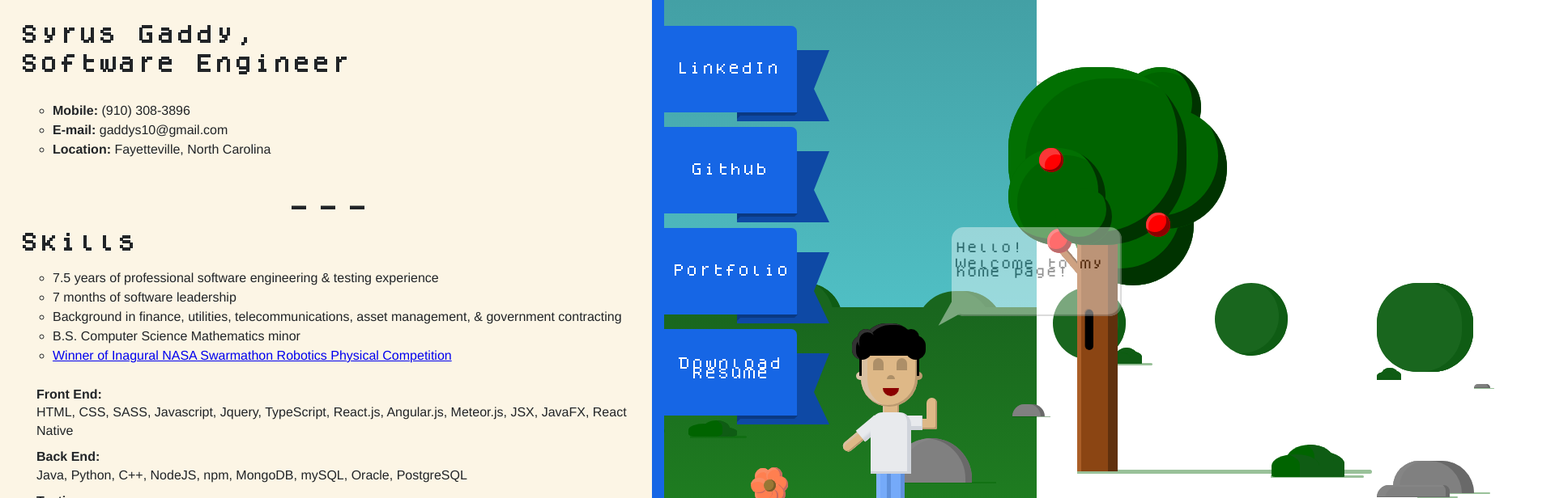
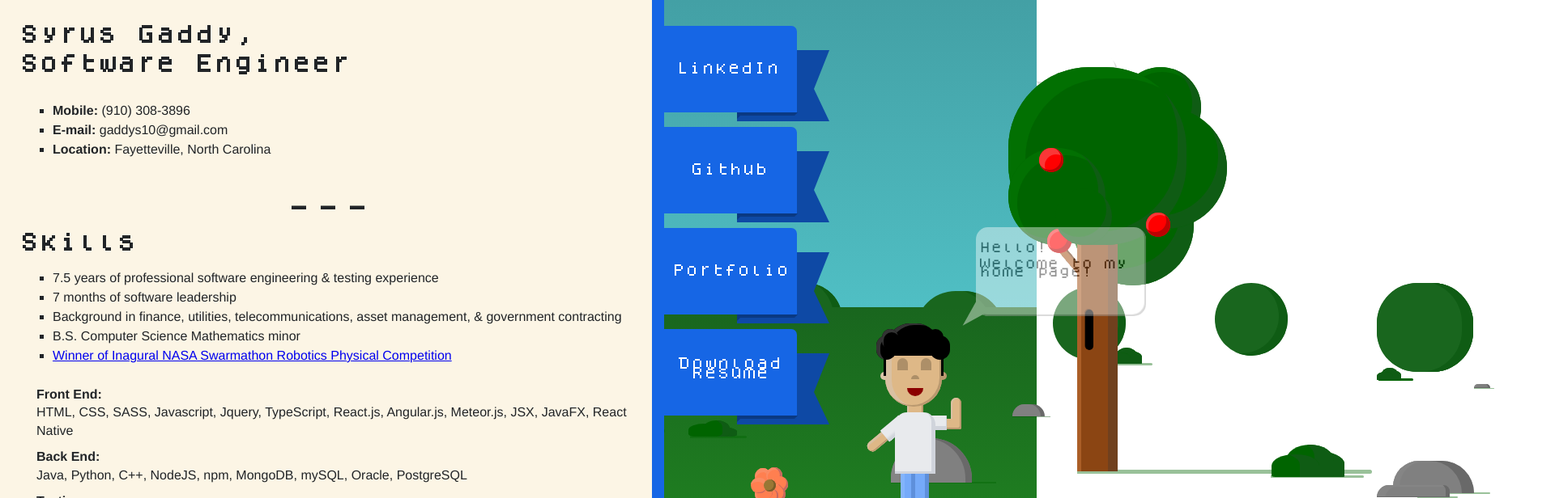
Before and after one commit to gaddys10/home-site, a React (Create React App) app: page / in a window 1280 px wide. Shown: the top 616 px of the page at 81% size, 1920 px wide, since content can reach past the window. Built offline with nearby package versions, Linux system fonts and the light colour scheme.

Commit message:
adjusted character styling and ground gradient

```diff
--- a/src/Components/Home/Character/Character.css
+++ b/src/Components/Home/Character/Character.css
@@ -1,6 +1,6 @@
 /*v CHARACTER v*/
 #character {
-    left: 675px;
+    left: 705px;
     top: 160px;
     transform: scale(1);
     z-index: 6;
@@ -304,7 +304,7 @@
     top: 356px;
     left: 425px;
     animation: rightArmBreathing 3s infinite;
-    box-shadow: inset -1px -2px 0px 0cap #ba996f
+    box-shadow: inset 0px -2px 0px 0cap #ba996f
 }
 
 @keyframes handWave {
@@ -315,7 +315,7 @@
         -o-transform: rotate(90deg);
         -ms-transform: rotate(90deg);
         transform: rotate(90deg);
-        box-shadow: inset -2px 2px 0px #ba996f;
+        box-shadow: inset -2px 2px 0px #ba996f, inset 1px -2px 0px 0px #d9c0a2;;
     }
 
     50%{
@@ -326,7 +326,7 @@
         -ms-transform: rotate(110deg);
         transform: rotate(110deg);
         left: 459px;
-        box-shadow: inset 0px .5px 0px 0cap #ba996f
+        box-shadow: inset 0px .5px 0px 0cap #ba996f, inset 2px -2px 0px 0px #d9c0a2;
 
     }
     100%{
@@ -336,7 +336,7 @@
         -o-transform: rotate(90deg);
         -ms-transform: rotate(90deg);
         transform: rotate(90deg);
-        box-shadow: inset -2px 2px 0px #ba996f;
+        box-shadow: inset -2px 2px 0px #ba996f, inset 1px -2px 0px 0px #d9c0a2;
     }
 }
 
@@ -364,7 +364,8 @@
     border-top-right-radius: 10px;
     animation: handWave .25s 7, rightForearmBreathing 3s infinite;
     -webkit-animation: handWave .3s 7, rightForearmBreathing 3s infinite;
-    box-shadow: inset -2px 2px 0px #ba996f;
+    box-shadow: inset -2px 2px 0px #ba996f, inset 1px -2px 0px 0px #d9c0a2;
+    z-index: -1;
 }
 
 @keyframes handWaveSafari {
@@ -478,7 +479,7 @@
     border-top-left-radius: 45px;
     border-bottom-left-radius: 15px;
     border-bottom-right-radius: 10px;
-        box-shadow: inset -3px -1px 0px 1px #9b7676, inset 3px 1px 0px 0px #b99a9a;
+    box-shadow: inset -3px -1px 0px 1px #9b7676, inset 3px 1px 0px 0px #b99a9a;
 
 }
 
--- a/src/Components/Home/TheGround/TheGround.css
+++ b/src/Components/Home/TheGround/TheGround.css
@@ -36,7 +36,7 @@
     z-index: -3;
     height: 100%;
     width: 100%;
-    background: linear-gradient(to bottom, rgba(25,102,30,1) 0%,rgba(34,139,34,1) 50%, rgba(34,139,34,1) 100%);;
+    background: linear-gradient(to bottom, rgba(25,102,30,1) 0%,rgba(34,139,34,1) 50%, rgba(34,139,34,1) 100%);
 }
 
 /******************************/
@@ -714,7 +714,7 @@
     top: 85px;
     left: 35px;
     background-color: darkgreen;
-    box-shadow: inset -1px 1px 0px 1px #004200;
+    box-shadow: inset -1px 1px 0px 1px #004200,;
 }
 
 .fbulb {
@@ -1047,8 +1047,8 @@
 .shadow17 {
     width: 43px;
     height:3px;
-    left: 1702px;
-    top: 468px;
+    left: 2px;
+    top: 28px;
     position: absolute;
     border-bottom-left-radius: 100%;
     border-bottom-right-radius: 100px;
--- a/src/Components/Home/Wrapper/Wrapper.css
+++ b/src/Components/Home/Wrapper/Wrapper.css
@@ -11,6 +11,26 @@
 @font-face {
     font-family: "dogica";
     src: url("dogica.ttf");
+}
+
+
+/* Track */
+::-webkit-scrollbar {
+  width: 13px; /* Width of the entire scrollbar */
+}
+
+/* Handle */
+::-webkit-scrollbar-thumb {
+    background: #1666e5; /* Color of the scrollbar handle */
+    box-shadow: inset -3px -1px 0px 0px #104aa6;
+    outline: #212427;
+    border-radius: 3px; /* Rounded corners of the scrollbar handle */
+    width: 3px;
+}
+
+/* Handle on hover */
+::-webkit-scrollbar-thumb:hover {
+  background: #104aa6; /* Color of the scrollbar handle on hover */
 }
 
 /**********************/
@@ -37,7 +57,7 @@
 
 .cv-highlights, .contact-info {
     line-height: 200%;
-    list-style-type: circle;
+    list-style-type: square;
 }
 .divida {
     width: 300px;
@@ -145,8 +165,8 @@ hr {
 .jobDesc {
     font-weight: normal;
     margin-left: 15px;
-    list-style-type: circle;
-    margin-bottom: 15px;
+    list-style-type: square;
+    margin: 16px 0px 15px 15px;
 }
 
 .jobTitleContainer {
--- a/src/Pages/Home/Home.css
+++ b/src/Pages/Home/Home.css
@@ -266,7 +266,7 @@
 
 /*^ Animations ^*/
 
-html {
+html, body {
     width: 100%;
     height: 100vh;
     padding: 0;
@@ -287,7 +287,7 @@ body {
 #sky {
     background: linear-gradient(to bottom, rgba(67,160,165,1) 0%,rgba(83,199,204,1) 100%);
     height: 60%;
-    width: 100%;
+    width: 100vw;
     z-index: -6;
 }
 
@@ -335,7 +335,7 @@ body {
     height: 300px;
     left: 150px;
     top: 200px;
-    box-shadow: inset 5px 0px 0px #ab5e27, inset -12px 0px 0px 0px #60300d;
+    box-shadow: inset 5px 0px 0px #ab5e27, inset -12px 0px 0px 0px #70401e;
 }
 
 #stemShadow {
@@ -363,7 +363,7 @@ body {
     transform: rotate(-40deg);
     top: 190px;
     left: 130px;
-    box-shadow: inset -1px 1px 0px 1px #61300e;
+    box-shadow: inset -1px 1px 0px 1px #70401e;
     background-color: #ab5e27;
 }
 
@@ -387,7 +387,7 @@ body {
     animation: treeRustle1 4s infinite;
     animation-delay: .5s;
     border-radius: 100px;
-    box-shadow: inset -15px -20px 0px 1px #003300, inset 1px 1px 0px 1px #027002;
+    box-shadow: inset -15px -20px 0px 1px rgb(15, 92, 20, 1), inset 1px 1px 0px 1px #027002;
 }
 
 @keyframes treeRustle2{
@@ -411,7 +411,7 @@ body {
     animation: treeRustle2 4s infinite;
     border-radius: 100px;
     z-index: 2;
-    box-shadow: inset -6px -9px 0px 1px #003300;
+    box-shadow: inset -6px -9px 0px 1px rgb(15, 92, 20, 1);
 }
 
 @keyframes treeRustle{
@@ -434,7 +434,7 @@ body {
     border-radius: 100px;
     animation-delay: .5s;
     animation: treeRustle 4s infinite;
-    box-shadow: inset -10px -15px 0px 1px #003300, inset 20px 13px 0px 1px #027002;
+    box-shadow: inset -10px -15px 0px 1px rgb(15, 92, 20, 1), inset 20px 13px 0px 1px #027002;
 }
 
 @keyframes treeRustle3{
@@ -457,7 +457,7 @@ body {
     animation-delay: .25s;
     animation: treeRustle3 4s infinite;
     border-radius: 100px;
-    box-shadow: inset -10px -6px 0px 1px #003300, inset 2px 5px 0px 1px #027002;
+    box-shadow: inset -10px -6px 0px 1px rgb(15, 92, 20, 1), inset 2px 5px 0px 1px #027002;
 }
 
 @keyframes treeRustle5{
@@ -480,7 +480,7 @@ body {
     animation-delay: .375s;
     animation: treeRustle5 4s infinite;
     border-radius: 100px;
-    box-shadow: inset -8px -7px 0px 1px #003300, inset 10px 8px 0px 1px #027002;
+    box-shadow: inset -8px -7px 0px 1px rgb(15, 92, 20, 1), inset 10px 8px 0px 1px #027002;
 }
 
 @keyframes treeRustle6{
@@ -503,7 +503,7 @@ body {
     animation-delay: .375s;
     animation: treeRustle6 4s infinite;
     border-radius: 100px;
-    box-shadow: inset -10px -15px 0px 1px #003300;
+    box-shadow: inset -10px -15px 0px 1px rgb(15, 92, 20, 1);
 }
 
 #apple1, #apple2, #apple3 {
@@ -520,7 +520,7 @@ body {
     animation-name:appleRustle;
     top: 100px;
     left: 100px;
-    box-shadow: inset -2px -2px 0px 1px darkred, inset 6px 7px 0px 1px #fa3737;
+    box-shadow: inset -2px -2px 0px 1px  rgb(188, 2, 2), inset 6px 7px 0px 1px #fa3737;
 }
 
 #apple2 {
@@ -528,7 +528,7 @@ body {
     animation-name: appleRustle1;
     top: 200px;
     left: 110px;
-    box-shadow: inset -4px -4px 0px 1px darkred, inset 2px 2px 0px 1px #fa3737;
+    box-shadow: inset -4px -4px 0px 1px  rgb(188, 2, 2), inset 2px 2px 0px 1px #fa3737;
 }
 
 #apple3{
@@ -536,7 +536,7 @@ body {
     animation-name: appleRustle2;
     top: 180px;
     left: 230px;
-    box-shadow: inset -4px -5px 0px 1px darkred, inset 2px 2px 0px 1px #fa3737;
+    box-shadow: inset -4px -5px 0px 1px rgb(188, 2, 2), inset 2px 2px 0px 1px #fa3737;
 }
 /*^ Tree ^*/
 
@@ -729,6 +729,7 @@ body {
     animation-iteration-count: infinite;
     z-index: -3;
 
+
 }
 
 @keyframes float2{
@@ -749,6 +750,7 @@ body {
     animation-delay: 40s;
     animation-iteration-count: infinite;
     z-index: -3;
+
 }
 
 .cloud3 {
@@ -760,6 +762,7 @@ body {
     animation-duration: 90s;
     animation-iteration-count: infinite;
     z-index: -3;
+
 }
 
 .cloud4 {
@@ -790,7 +793,7 @@ body {
     animation-name:float2;
     animation-duration: 100s;
     animation-iteration-count: infinite;
-    z-index: -3;
+    z-index: -5;
 }
 
 .cloud7 {
@@ -803,7 +806,7 @@ body {
     animation-duration: 160s;
     animation-name:float2;
     animation-iteration-count: infinite;
-    box-shadow:  inset -0px -1px 0px  #ddd;
+    box-shadow:  inset -1px -1px 0px  #ddd;
     z-index: -3;
 }
 
@@ -818,7 +821,7 @@ body {
     animation-duration: 230s;
     animation-name:float2;
     animation-iteration-count: infinite;
-    box-shadow:  inset -0px -1px 0px  #ddd;
+    box-shadow:  inset -1px -1px 0px  #ddd;
     z-index: -4;
 
 }
@@ -842,7 +845,7 @@ body {
     height: 5px;
     width: 50px;
     border-radius: 50px;
-    box-shadow: inset -1px -2px 0px  #ddd;
+    box-shadow: inset -2px -2px 0px  #ddd;
 }
 
 .puff2 {
@@ -850,6 +853,7 @@ body {
     left: 30px;
     height: 15px;
     width: 20px;
+    box-shadow: inset -1px -4px 0px  #ddd;
 }
 
 .puff3 {
@@ -864,6 +868,7 @@ body {
     left: 10px;
     height: 15px;
     width: 20px;
+    box-shadow: inset -1px -4px 0px  #ddd;
 }
 
 .puff1a {
@@ -871,7 +876,7 @@ body {
     height: 10px;
     width: 100px;
     border-radius: 50px;
-    box-shadow: inset -1px -4px 0px  #ddd;
+    box-shadow: inset -2px -4px 0px  #ddd;
 }
 
 .puff2a {
@@ -893,6 +898,7 @@ body {
     left: 60px;
     height: 30px;
     width: 40px;
+    box-shadow: inset -3px -4px 0px  #ddd;
 }
 /*^ Sky ^*/
 
```
